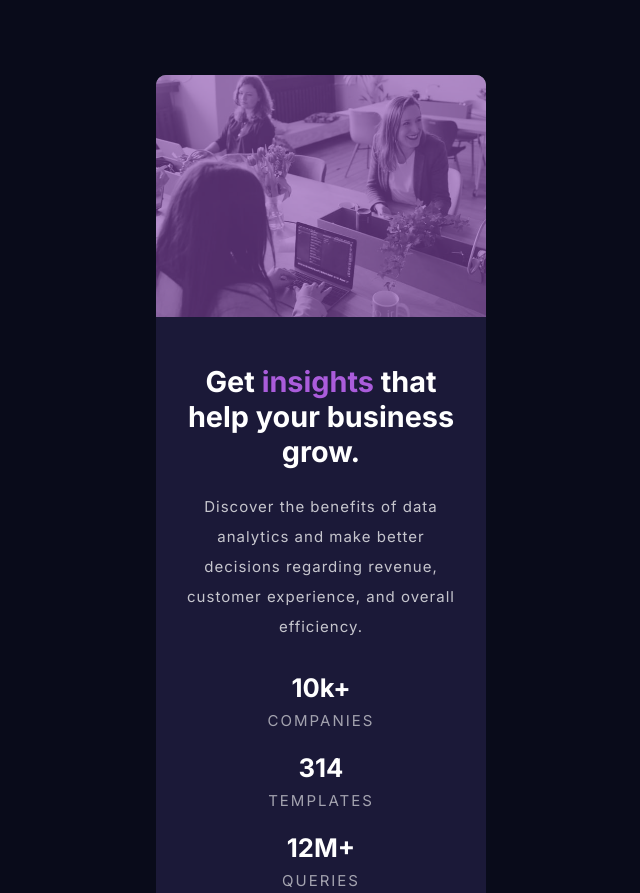
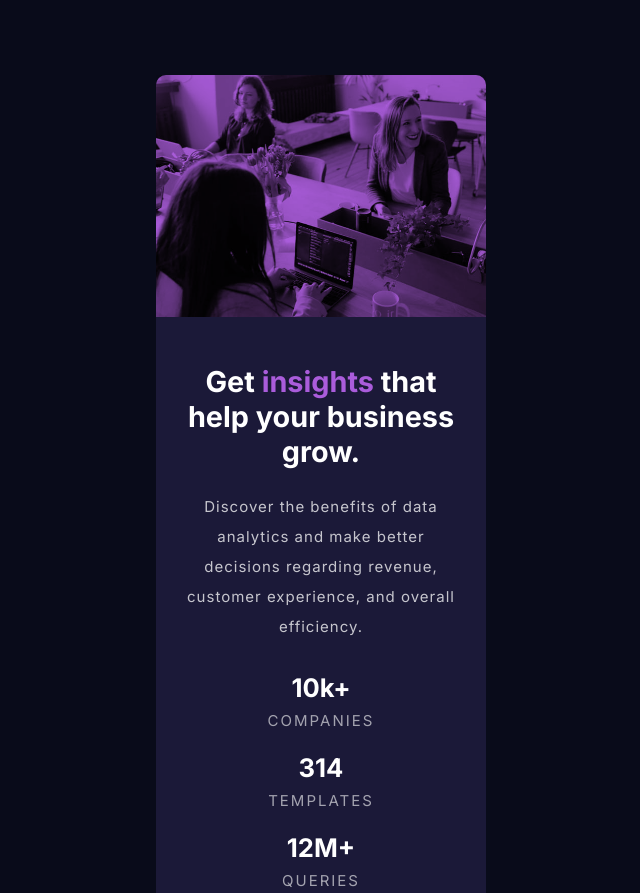
Before and after one commit to chrisvn188/stats-preview-card-component, a plain HTML site: page index.html in a window 1280 px wide. Shown: the top 893 px of the page, without its empty margins (319-959 px from the left). Drawn offline with Linux system fonts and the light colour scheme.

Commit message:
Use mix-blend-mode to mix img background color

```diff
--- a/index.html
+++ b/index.html
@@ -38,7 +38,6 @@
               class="hero-img"
             />
           </picture>
-          <div class="overlay"></div>
         </div>
         <div class="card-content">
           <div class="content-text-container">
--- a/style.css
+++ b/style.css
@@ -43,26 +43,16 @@ body {
 
 .hero-container {
   width: 100%;
-  position: relative;
+  background-color: var(--accent);
+  border-radius: 10px 10px 0 0;
 }
 
 .hero-img {
   width: 100%;
   height: auto;
   vertical-align: middle;
-  border-radius: 10px 10px 0 0;
-}
-
-.overlay {
-  position: absolute;
-  width: 100%;
-  height: 100%;
-  top: 0;
-  left: 0;
-  background-color: var(--accent);
-  opacity: 0.6;
-  border-radius: 10px 10px 0 0;
-  filter: brightness(80%);
+  border-radius: inherit;
+  mix-blend-mode: multiply;
 }
 
 .card-content {
@@ -130,15 +120,11 @@ body {
 
   .hero-container {
     width: 50%;
+    border-radius: 0 10px 10px 0;
   }
   .hero-img {
     width: 100%;
     height: auto;
-    border-radius: 0 10px 10px 0;
-  }
-
-  .overlay {
-    border-radius: 0 10px 10px 0;
   }
 
   .card-content {
```
